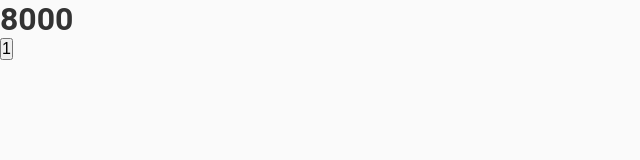
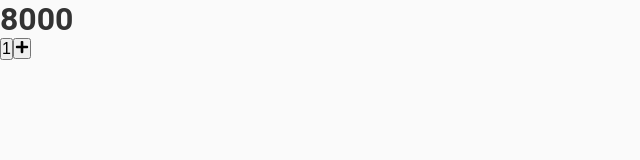
Before and after one commit to mugarate12/ygoDuelCalculator, a React (Create React App) app: page / in a window 1280 px wide. Shown: the top 160 px of the page, without its empty margins (0-640 px from the left). Built offline with nearby package versions, Linux system fonts and the light colour scheme.

Commit message:
IconButton component

```diff
--- a/package.json
+++ b/package.json
@@ -12,6 +12,7 @@
     "@types/react-dom": "^16.9.0",
     "react": "^16.13.1",
     "react-dom": "^16.13.1",
+    "react-icons": "^3.11.0",
     "react-scripts": "3.4.3",
     "styled-components": "^5.2.0",
     "typescript": "~3.7.2"
@@ -38,6 +39,7 @@
     ]
   },
   "devDependencies": {
+    "@types/react-icons": "^3.0.0",
     "@types/styled-components": "^5.1.3"
   }
 }
--- /dev/null
+++ b/src/components/IconButton/index.tsx
@@ -0,0 +1,22 @@
+import React from 'react'
+import { StyledComponent } from 'styled-components'
+import { IconType } from 'react-icons'
+
+import * as Styled from './styles'
+
+interface IconButtonInterface {
+  onClick?: () => void;
+  Icon?: StyledComponent<IconType, any>;
+}
+
+const IconButton: React.FC<IconButtonInterface> = ({ onClick, Icon }) => {
+  return (
+    <Styled.ButtonContainer
+      onClick={() => !!onClick ? onClick() : {}}
+    >
+      {!!Icon ? <Icon /> : null}
+    </Styled.ButtonContainer>
+  )
+}
+
+export default IconButton
--- /dev/null
+++ b/src/components/IconButton/styles.tsx
@@ -0,0 +1,5 @@
+import styled from 'styled-components'
+
+export const ButtonContainer = styled.button`
+
+`
--- a/src/pages/Home/index.tsx
+++ b/src/pages/Home/index.tsx
@@ -2,8 +2,11 @@ import React from 'react'
 
 import GlobalStyle from './../../styles/global'
 
+import * as Styled from './styles'
+
 import LifePointsDisplay from './../../components/LifePointsDisplay/index'
 import NumberButton from './../../components/NumberButton/index'
+import IconButton from './../../components/IconButton/index'
 
 export default function Home() {
   return (
@@ -12,6 +15,8 @@ export default function Home() {
 
       <LifePointsDisplay playerLifePoints={8000} />
       <NumberButton number={1}/>
+
+      <IconButton Icon={Styled.PlusIcon}/>
     </>
   )
 }
--- /dev/null
+++ b/src/pages/Home/styles.tsx
@@ -0,0 +1,11 @@
+import styled from 'styled-components'
+import {
+  FaPlus
+} from 'react-icons/fa'
+
+const iconsSize = '14px'
+
+// icons with buttons
+export const PlusIcon = styled(FaPlus)`
+  font-size: ${iconsSize};
+`
```
Also changed, not shown: 1 other file (tests, documents, lock files or other folders).
